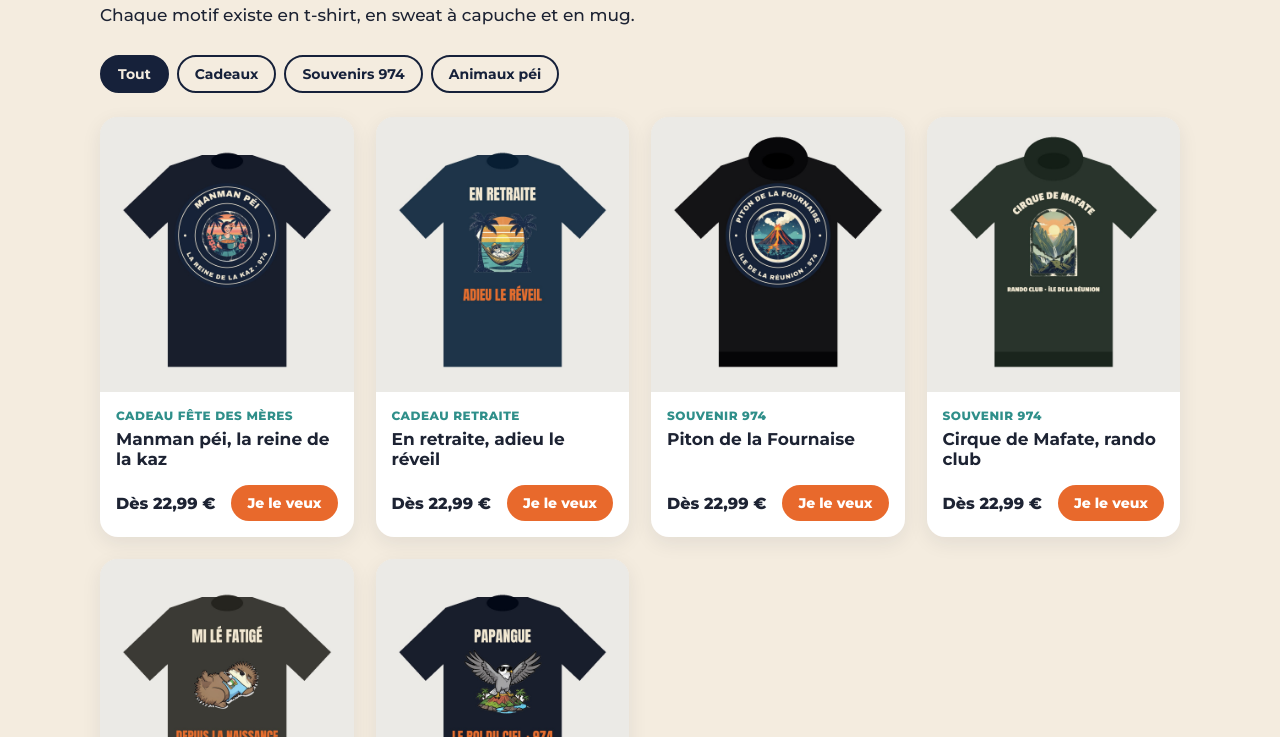
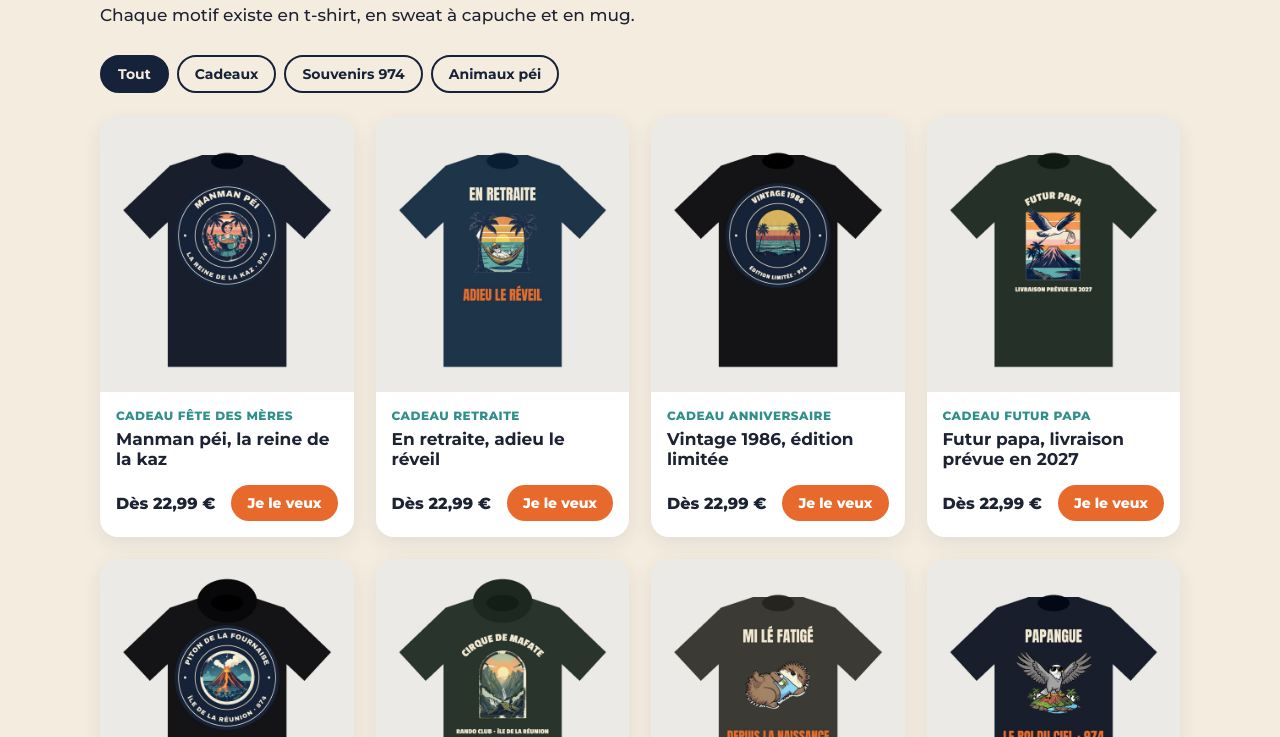
Before and after one commit to lekiosque-fr/boutique, a plain HTML site: page index.html in a window 1280 px wide. Shown: the part 760-1497 px from the top of the page. Drawn offline with Linux system fonts and the light colour scheme.

Commit message:
Ajouter les motifs 3 et 4

```diff
--- a/index.html
+++ b/index.html
@@ -69,6 +69,8 @@ footer{background:var(--marine);color:var(--creme);text-align:center;padding:30p
  <div class="grille">
   <div class="produit" data-c="cadeau"><img src="m1_maquette.jpg" alt="T-shirt Manman péi" loading="lazy"><div class="info"><span class="tag">Cadeau fête des mères</span><b>Manman péi, la reine de la kaz</b><div class="prix"><span>Dès 22,99 €</span><a class="btn" href="https://lekiosque.myspreadshop.fr">Je le veux</a></div></div></div>
   <div class="produit" data-c="cadeau"><img src="m2_maquette.jpg" alt="T-shirt En retraite" loading="lazy"><div class="info"><span class="tag">Cadeau retraite</span><b>En retraite, adieu le réveil</b><div class="prix"><span>Dès 22,99 €</span><a class="btn" href="https://lekiosque.myspreadshop.fr">Je le veux</a></div></div></div>
+  <div class="produit" data-c="cadeau"><img src="m3_maquette.jpg" alt="T-shirt Vintage 1986" loading="lazy"><div class="info"><span class="tag">Cadeau anniversaire</span><b>Vintage 1986, édition limitée</b><div class="prix"><span>Dès 22,99 €</span><a class="btn" href="https://lekiosque.myspreadshop.fr">Je le veux</a></div></div></div>
+  <div class="produit" data-c="cadeau"><img src="m4_maquette.jpg" alt="T-shirt Futur papa" loading="lazy"><div class="info"><span class="tag">Cadeau futur papa</span><b>Futur papa, livraison prévue en 2027</b><div class="prix"><span>Dès 22,99 €</span><a class="btn" href="https://lekiosque.myspreadshop.fr">Je le veux</a></div></div></div>
   <div class="produit" data-c="souvenir"><img src="m5_maquette.jpg" alt="T-shirt Piton de la Fournaise" loading="lazy"><div class="info"><span class="tag">Souvenir 974</span><b>Piton de la Fournaise</b><div class="prix"><span>Dès 22,99 €</span><a class="btn" href="https://lekiosque.myspreadshop.fr">Je le veux</a></div></div></div>
   <div class="produit" data-c="souvenir"><img src="m6_maquette.jpg" alt="T-shirt Cirque de Mafate" loading="lazy"><div class="info"><span class="tag">Souvenir 974</span><b>Cirque de Mafate, rando club</b><div class="prix"><span>Dès 22,99 €</span><a class="btn" href="https://lekiosque.myspreadshop.fr">Je le veux</a></div></div></div>
   <div class="produit" data-c="animal"><img src="m7_maquette.jpg" alt="T-shirt Mi lé fatigé" loading="lazy"><div class="info"><span class="tag">Animal péi</span><b>Mi lé fatigé depuis la naissance</b><div class="prix"><span>Dès 22,99 €</span><a class="btn" href="https://lekiosque.myspreadshop.fr">Je le veux</a></div></div></div>
```
Also changed, not shown: m3_maquette.jpg (added), m4_maquette.jpg (added).
